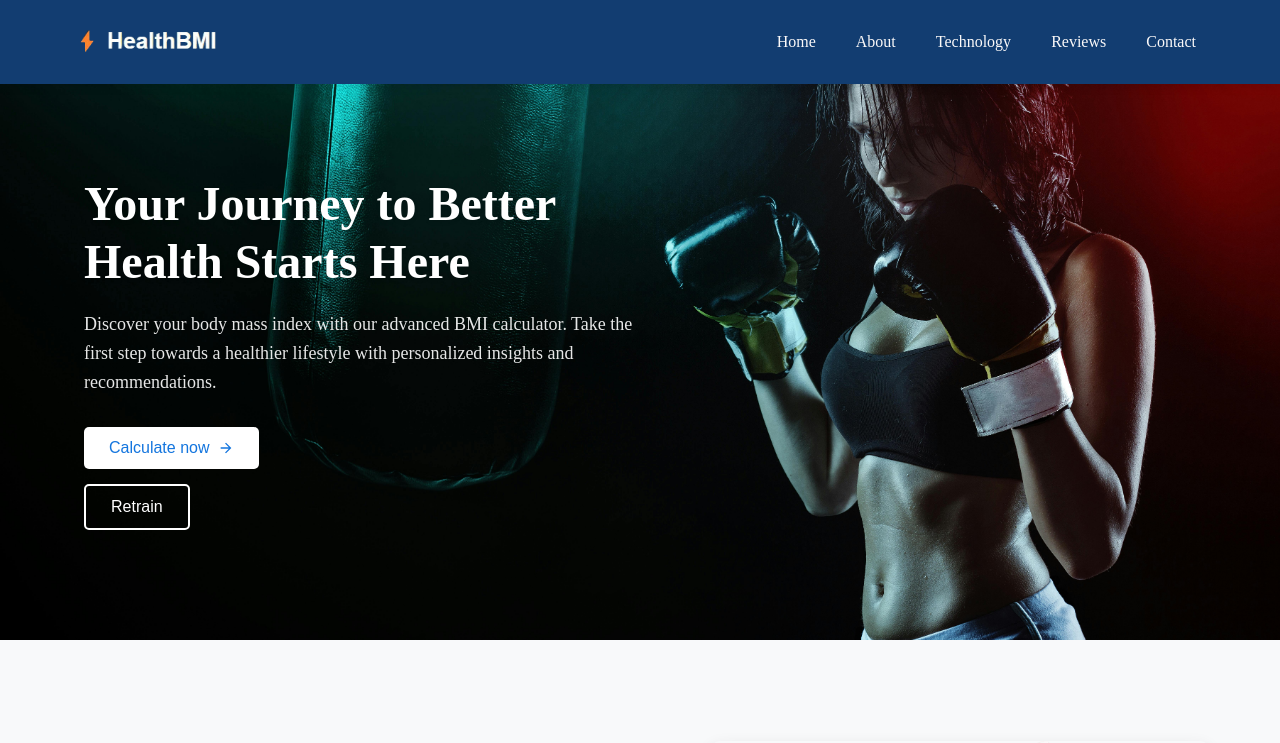
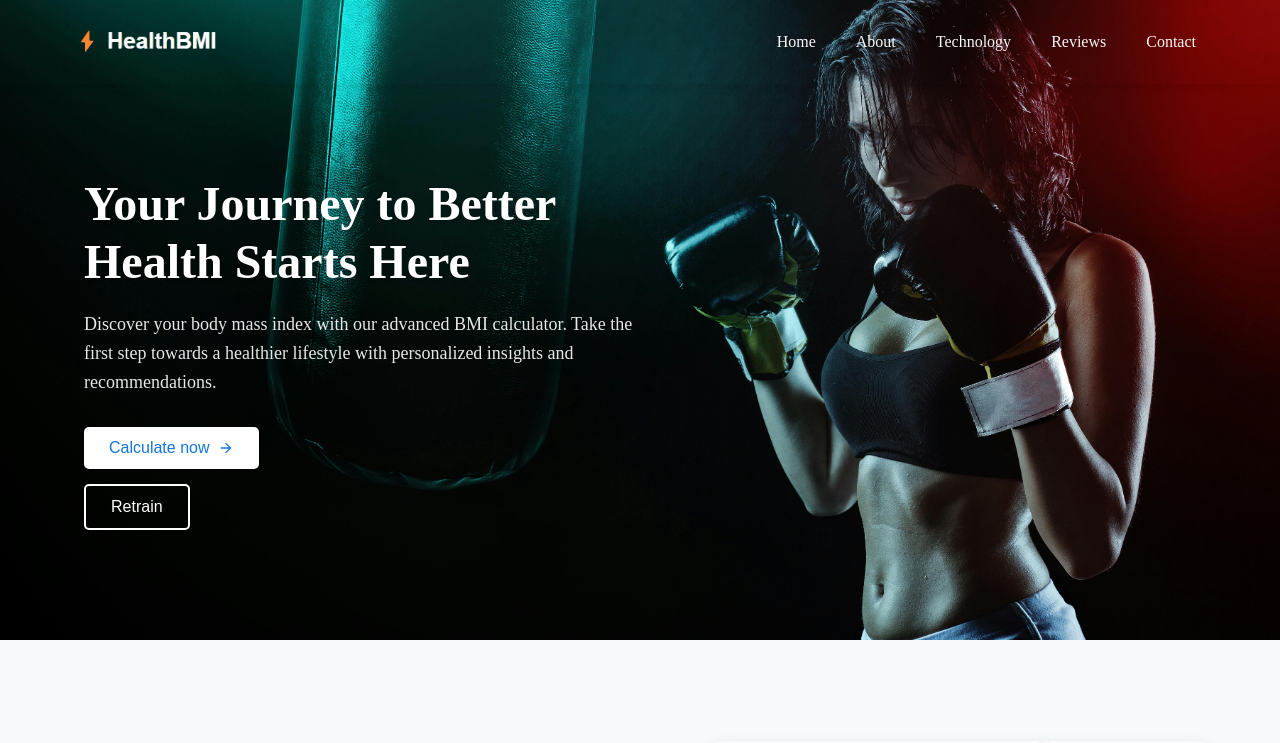
Before and after one commit to g-tumwesigye/Fitverse_UI, a React (Vite) app in the folder pred/: page / in a window 1280 px wide. Shown: the top 743 px of the page. Built offline with nearby package versions, Linux system fonts and the light colour scheme.

Commit message:
navbar.css

```diff
--- a/pred/src/components/Navbar/navbar.css
+++ b/pred/src/components/Navbar/navbar.css
@@ -2,7 +2,6 @@
 .main-navbar {
     width: 100%;
     padding: 15px 5%;
-    background-color: #123d71;
     box-shadow: 0 2px 10px rgba(0, 0, 0, 0.1);
     position: fixed;
     top: 0;
```
